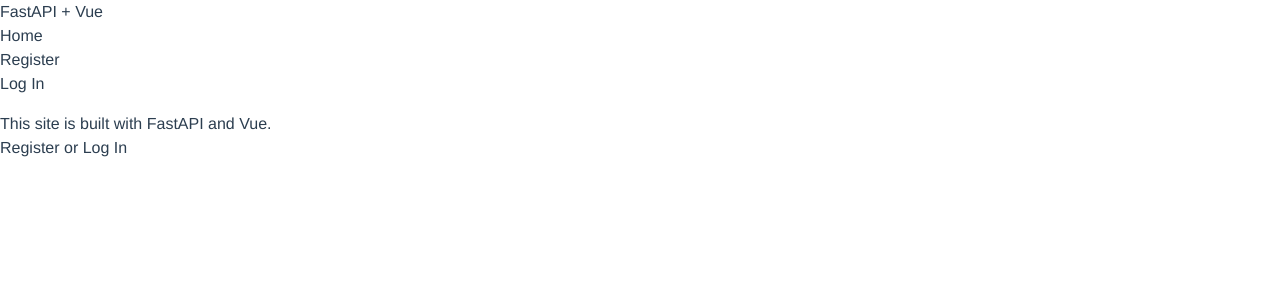
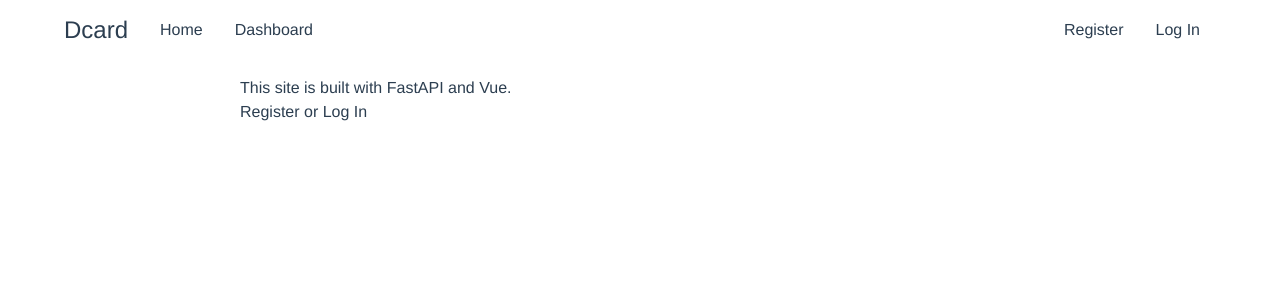
Before and after one commit to tyhuang06/fast_forum, a Vue app in the folder frontend/: page / in a window 1280 px wide. Shown: the top 300 px of the page. Built offline with nearby package versions, Linux system fonts and the light colour scheme.

Commit message:
feat(gui): implement navbar gui

```diff
--- a/frontend/src/App.vue
+++ b/frontend/src/App.vue
@@ -1,7 +1,7 @@
 <template>
 	<div id="app">
 		<NavBar />
-		<div class="main container">
+		<div class="container">
 			<router-view />
 		</div>
 	</div>
@@ -17,15 +17,16 @@ export default {
 };
 </script>
 
-<style>
+<style lang="postcss">
 #app {
+	@apply text-gray-900;
 	font-family: Avenir, Helvetica, Arial, sans-serif;
 	-webkit-font-smoothing: antialiased;
 	-moz-osx-font-smoothing: grayscale;
 	color: #2c3e50;
 }
 
-.main {
-	@apply pt-2;
+.container {
+	@apply pt-4 px-60;
 }
 </style>
--- a/frontend/src/components/NavBar.vue
+++ b/frontend/src/components/NavBar.vue
@@ -1,8 +1,51 @@
 <template>
 	<header>
+		<div class="navbar w-full flex fixed">
+			<div class="flex w-full justify-between items-center mx-16">
+				<div class="nav_left flex items-center">
+					<a class="flex text-2xl mr-4" href="/">Dcard</a>
+					<ul class="flex flex-row h-full items-center">
+						<li class="nav_link">
+							<router-link class="" to="/">Home</router-link>
+						</li>
+						<li class="nav_link">
+							<router-link class="" to="/dashboard"
+								>Dashboard</router-link
+							>
+						</li>
+					</ul>
+				</div>
+				<div class="nav_right flex items-center">
+					<ul
+						v-if="isLoggedIn"
+						class="flex flex-row h-full items-center self-end"
+					>
+						<li class="nav_link">
+							<router-link class="" to="/profile"
+								>My Profile</router-link
+							>
+						</li>
+						<li class="nav_link">
+							<a class="" @click="logout">Log Out</a>
+						</li>
+					</ul>
+					<ul v-else class="flex flex-row h-full items-center">
+						<li class="nav_link">
+							<router-link class="" to="/register"
+								>Register</router-link
+							>
+						</li>
+						<li class="nav_link">
+							<router-link class="" to="/login"
+								>Log In</router-link
+							>
+						</li>
+					</ul>
+				</div>
+			</div>
+		</div>
 		<nav class="navbar navbar-expand-md navbar-dark bg-dark">
-			<div class="container">
-				<a class="navbar-brand" href="/">FastAPI + Vue</a>
+			<div class="">
 				<button
 					class="navbar-toggler"
 					type="button"
@@ -14,48 +57,7 @@
 				>
 					<span class="navbar-toggler-icon"></span>
 				</button>
-				<div class="collapse navbar-collapse" id="navbarCollapse">
-					<ul
-						v-if="isLoggedIn"
-						class="navbar-nav me-auto mb-2 mb-md-0"
-					>
-						<li class="nav-item">
-							<router-link class="nav-link" to="/"
-								>Home</router-link
-							>
-						</li>
-						<li class="nav-item">
-							<router-link class="nav-link" to="/dashboard"
-								>Dashboard</router-link
-							>
-						</li>
-						<li class="nav-item">
-							<router-link class="nav-link" to="/profile"
-								>My Profile</router-link
-							>
-						</li>
-						<li class="nav-item">
-							<a class="nav-link" @click="logout">Log Out</a>
-						</li>
-					</ul>
-					<ul v-else class="navbar-nav me-auto mb-2 mb-md-0">
-						<li class="nav-item">
-							<router-link class="nav-link" to="/"
-								>Home</router-link
-							>
-						</li>
-						<li class="nav-item">
-							<router-link class="nav-link" to="/register"
-								>Register</router-link
-							>
-						</li>
-						<li class="nav-item">
-							<router-link class="nav-link" to="/login"
-								>Log In</router-link
-							>
-						</li>
-					</ul>
-				</div>
+				<div class="collapse navbar-collapse" id="navbarCollapse"></div>
 			</div>
 		</nav>
 	</header>
@@ -78,8 +80,12 @@ export default {
 };
 </script>
 
-<style scoped>
-a {
-	cursor: pointer;
+<style lang="postcss">
+.navbar {
+	height: 60px;
+}
+
+.nav_link {
+	@apply px-4 cursor-pointer;
 }
 </style>
--- a/frontend/tailwind.config.js
+++ b/frontend/tailwind.config.js
@@ -2,7 +2,14 @@ module.exports = {
 	purge: ["./public/**/*.html", "./src/**/*.{vue,js,ts,jsx,tsx}"],
 	darkMode: false, // or 'media' or 'class'
 	theme: {
-		extend: {},
+		container: {
+			center: true,
+		},
+		extend: {
+			colors: {
+				"regal-blue": "#243c5a",
+			},
+		},
 	},
 	variants: {
 		extend: {},
```
